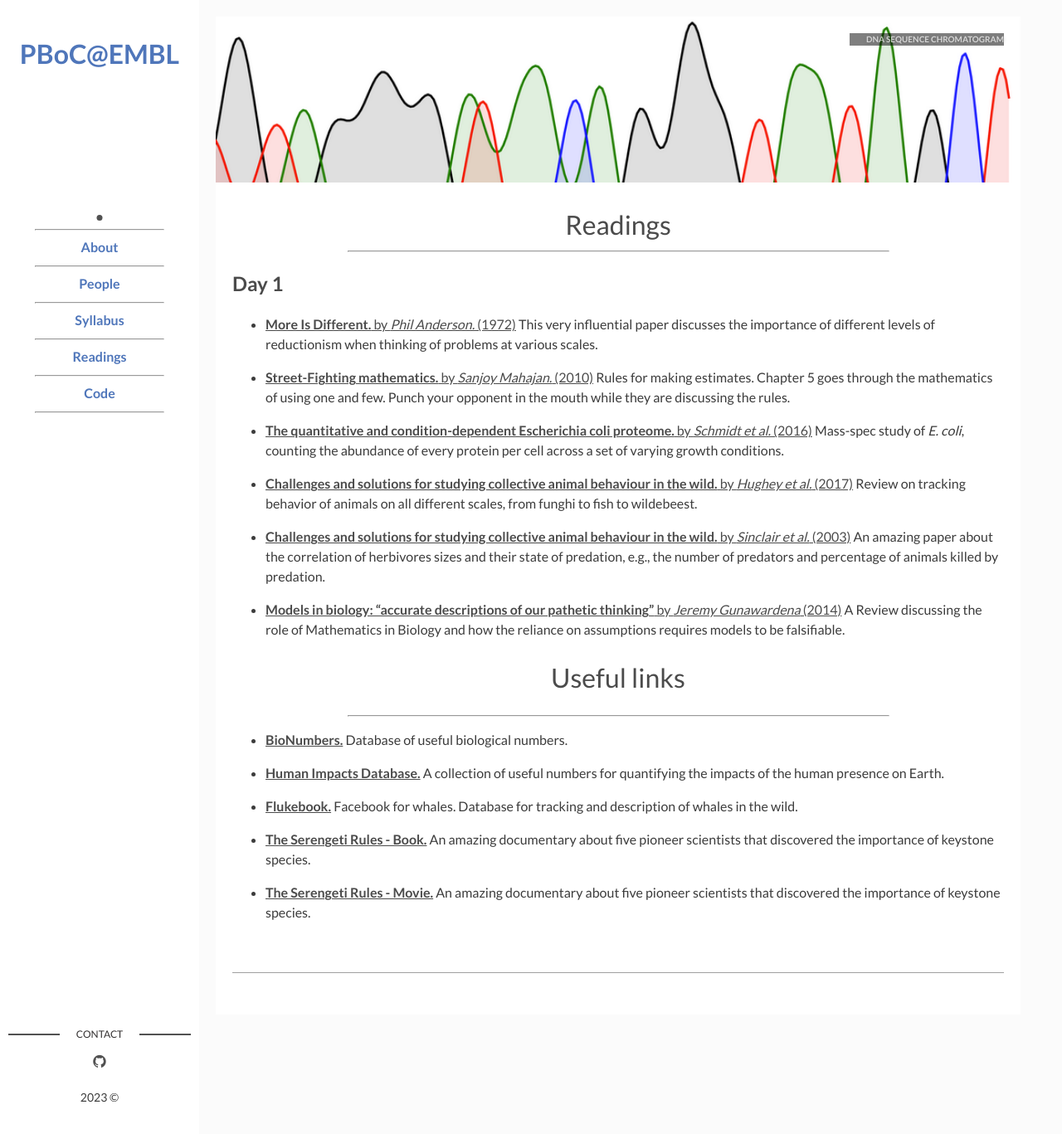
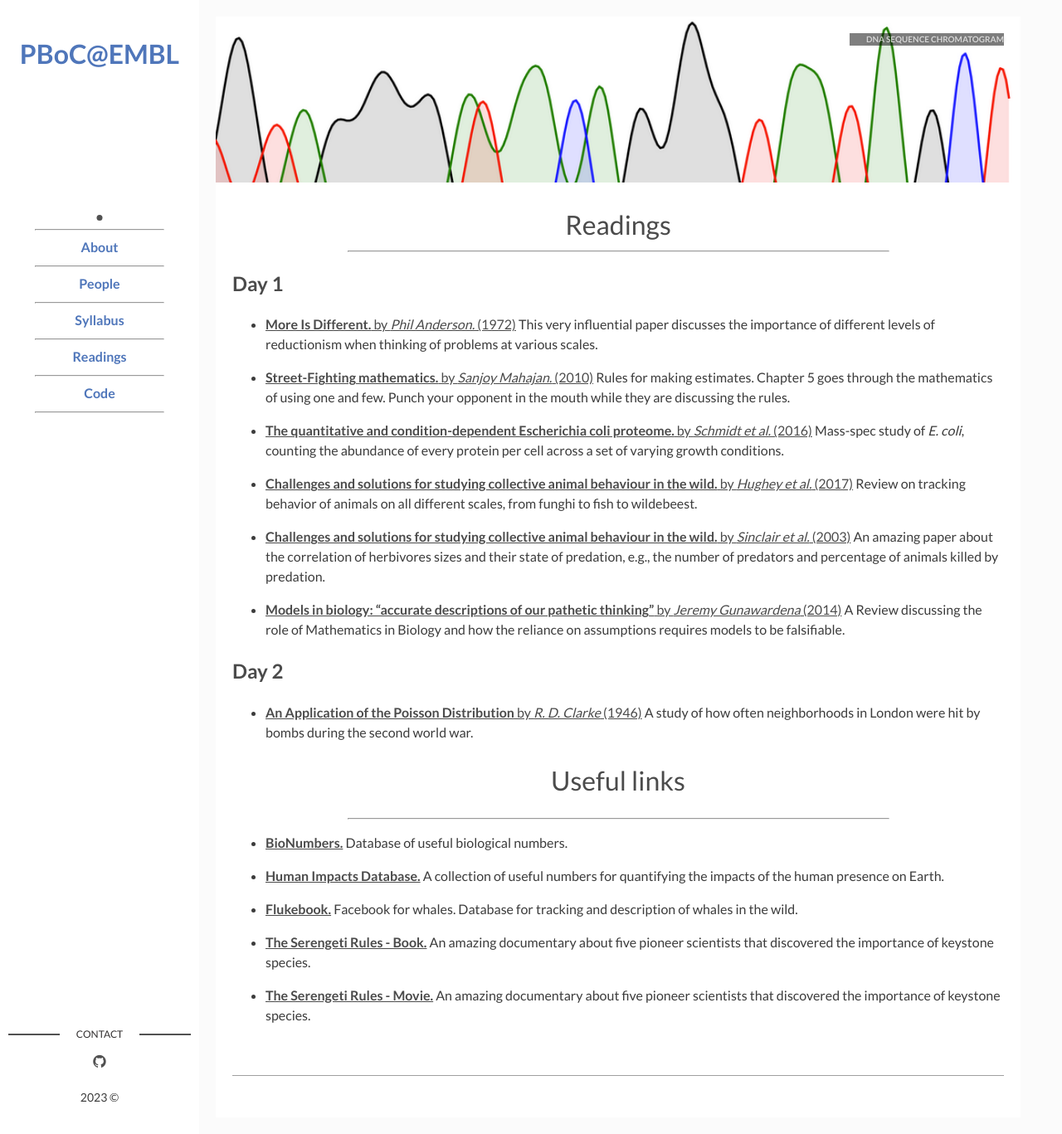
Before and after one commit to RPGroup-PBoC/embl_pboc_2023, a Jekyll site: the page built from page03_readings.md, in a window 1280 px wide and 1367 px high. Shown: the whole window at 83% size. Built offline with Jekyll 4.4.1, drawn with Linux system fonts in a browser that asks for light colours.

Commit message:
london paper

```diff
--- a/_data/readings.yaml
+++ b/_data/readings.yaml
@@ -46,3 +46,12 @@ Day 1:
    link: Gunawardena2014.pdf
    description: >
       A Review discussing the role of Mathematics in Biology and how the reliance on assumptions requires models to be falsifiable.
+
+Day 2:
+ - pub:
+   title: An Application of the Poisson Distribution
+   authors: R. D. Clarke
+   year: 1946
+   link: london_bombs.pdf
+   description: >
+     A study of how often neighborhoods in London were hit by bombs during the second world war.
```
Also changed, not shown: 1 other file.
